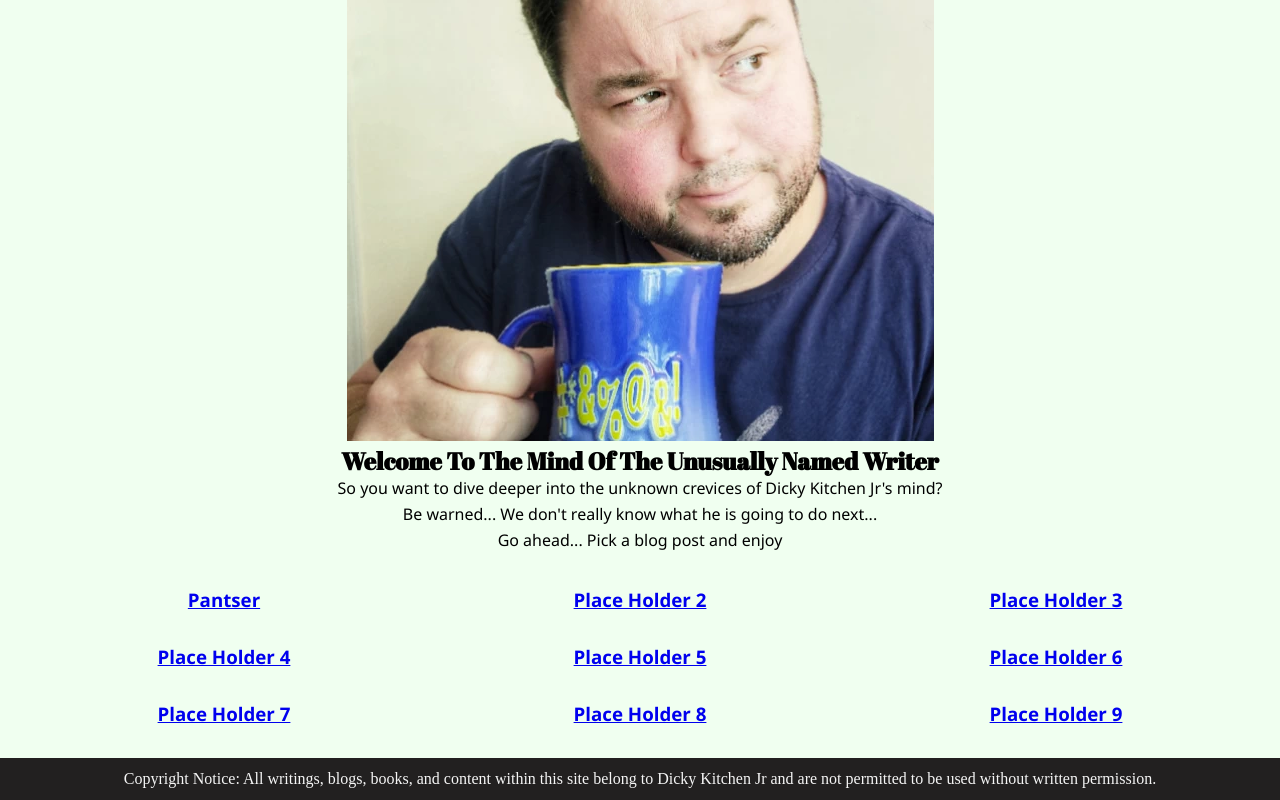
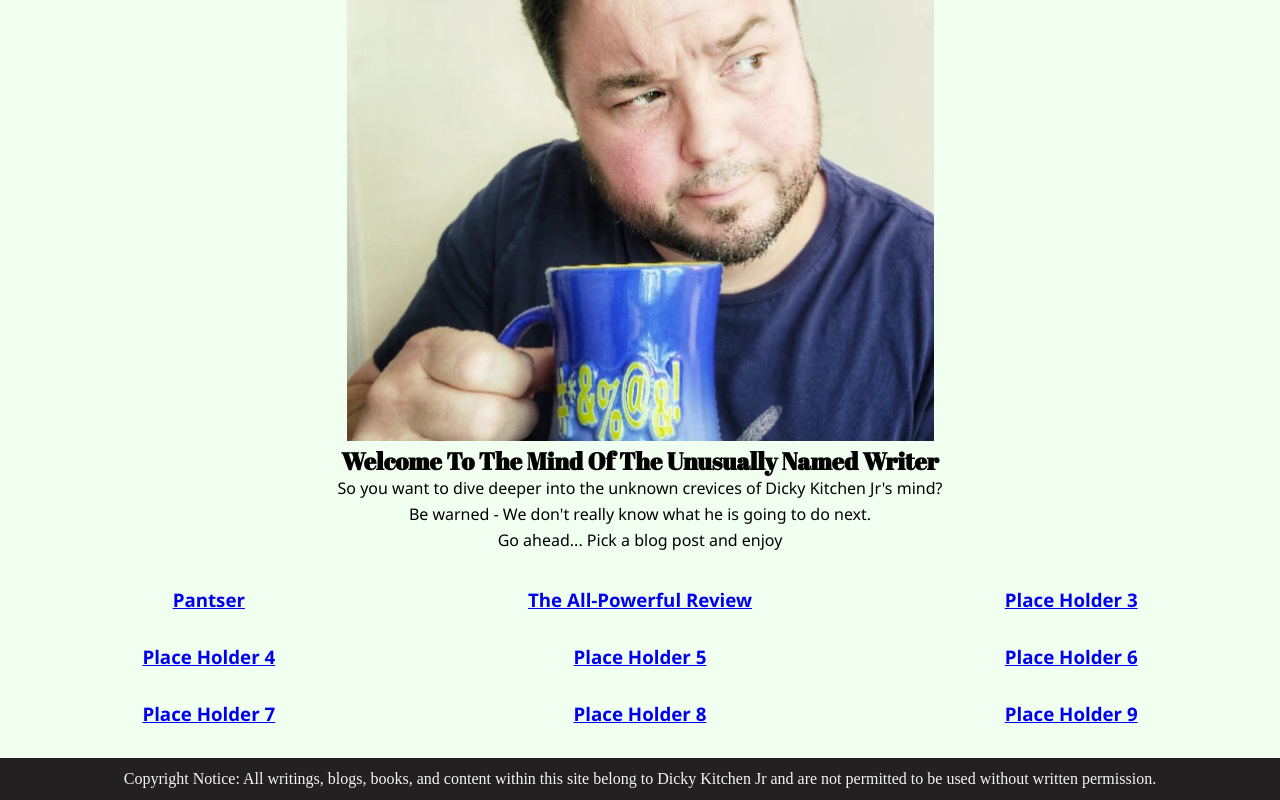
Before and after one commit to DickyKitchenJr/author-site-version-2, a React (Create React App) app in the folder author-v2/: page /blogs in a window 1280 px wide. Shown: the part 294-1094 px from the top of the page. Built offline with nearby package versions, Linux system fonts and the light colour scheme.

Commit message:
Update BlogHome.js

```diff
--- a/author-v2/src/Blogs/BlogHome.js
+++ b/author-v2/src/Blogs/BlogHome.js
@@ -2,37 +2,54 @@ import React from 'react';
 import { NavLink } from 'react-router-dom';
 import './Blogs.css';
 import MugShot from '../Images/mug-and-author.webp';
-import Portal from '../Images/through-the-wall.webp';
 
 function BlogHome() {
   return (
     <>
       <div className="blog-home-intro">
-        <img className='mugshot' src={MugShot} alt="author" />
+        <img className="mugshot" src={MugShot} alt="author" />
         <h2 className="blog-h2">
           Welcome To The Mind Of The Unusually Named Writer
         </h2>
-        <p className="blog-p">
-          So you want to dive deeper into the unknown crevices of Dicky Kitchen
-          Jr's mind?
-        </p>
-        <p className="blog-p">
-          Be warned... We don't really know what he is going to do next...
-        </p>
-        <p className="blog-p">Go ahead... Pick a blog post and enjoy</p>
+        <div className="blog-home-intro-p">
+          <p className="blog-p">
+            So you want to dive deeper into the unknown crevices of Dicky
+            Kitchen Jr's mind?
+          </p>
+          <p className="blog-p">
+            Be warned - We don't really know what he is going to do next.
+          </p>
+          <p className="blog-p">Go ahead... Pick a blog post and enjoy</p>
+        </div>
       </div>
       <nav className="blog-section-nav">
         <NavLink className="blog-section-nav-link" to="pantser">
           <h3>Pantser</h3>
         </NavLink>
-        <NavLink className="blog-section-nav-link"><h3>Place Holder 2</h3></NavLink>
-        <NavLink className="blog-section-nav-link"><h3>Place Holder 3</h3></NavLink>
-        <NavLink className="blog-section-nav-link"><h3>Place Holder 4</h3></NavLink>
-        <NavLink className="blog-section-nav-link"><h3>Place Holder 5</h3></NavLink>
-        <NavLink className="blog-section-nav-link"><h3>Place Holder 6</h3></NavLink>
-        <NavLink className="blog-section-nav-link"><h3>Place Holder 7</h3></NavLink>
-        <NavLink className="blog-section-nav-link"><h3>Place Holder 8</h3></NavLink>
-        <NavLink className="blog-section-nav-link"><h3>Place Holder 9</h3></NavLink>
+        <NavLink className="blog-section-nav-link" to="all-powerful-review">
+          <h3>The All-Powerful Review</h3>
+        </NavLink>
+        <NavLink className="blog-section-nav-link">
+          <h3>Place Holder 3</h3>
+        </NavLink>
+        <NavLink className="blog-section-nav-link">
+          <h3>Place Holder 4</h3>
+        </NavLink>
+        <NavLink className="blog-section-nav-link">
+          <h3>Place Holder 5</h3>
+        </NavLink>
+        <NavLink className="blog-section-nav-link">
+          <h3>Place Holder 6</h3>
+        </NavLink>
+        <NavLink className="blog-section-nav-link">
+          <h3>Place Holder 7</h3>
+        </NavLink>
+        <NavLink className="blog-section-nav-link">
+          <h3>Place Holder 8</h3>
+        </NavLink>
+        <NavLink className="blog-section-nav-link">
+          <h3>Place Holder 9</h3>
+        </NavLink>
       </nav>
     </>
   );
```
